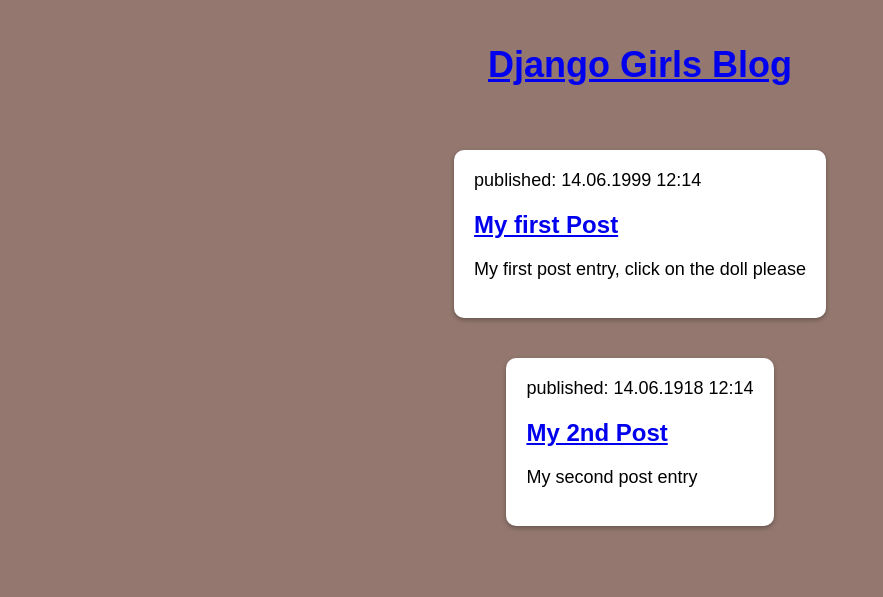
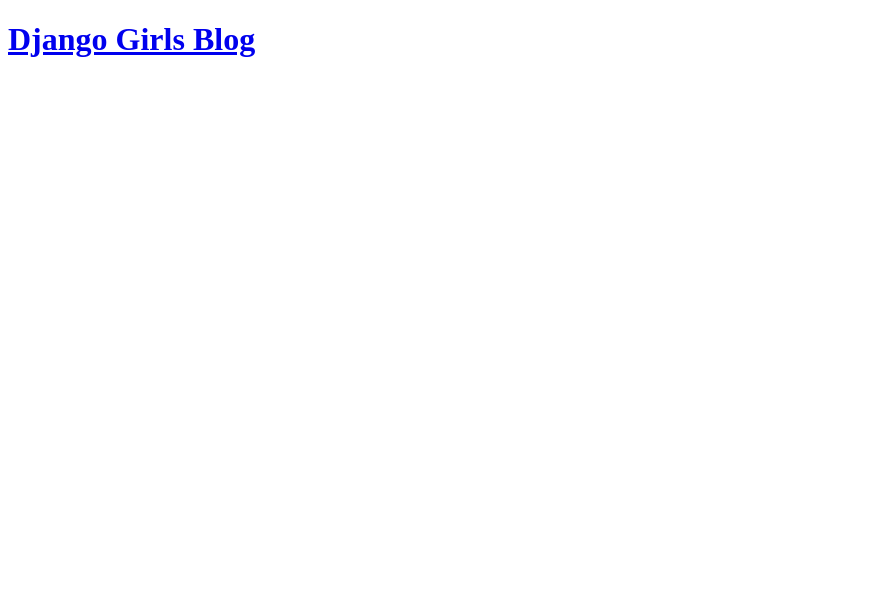
Before and after one commit to gemapazb/my-first-blog, a Django app: template blog/templates/blog/post_list.html in a window 1280 px wide. Shown: the top 597 px of the page, without its empty margins (0-883 px from the left). After the commit the page ends 57 px from the top, so only its background shows below. Run offline with Django 3.2, Linux system fonts and the light colour scheme; the template is opened without the code that fills it, so the values that code supplies are empty.

Commit message:
Changed bodypotse

```diff
--- a/blog/templates/blog/post_list.html
+++ b/blog/templates/blog/post_list.html
@@ -2,75 +2,11 @@
 <html>
     <head>
         <title>Ivy Tech 2023/Gema Paz Barcenas</title>
-        <style>
-            body {
-                background-color: #94786f;
-                margin: 0;
-                padding: 0;
-                display: flex;
-                flex-direction: column;
-                align-items: center;
-                font-family: Arial, sans-serif;
-                font-size: 18px;
-              }
-
-              header {
-                text-align: center;
-                padding: 20px;
-              }
-
-              article {
-                max-width: 800px;
-                padding: 20px;
-                margin: 20px 0;
-                background-color: #fff;
-                border-radius: 10px;
-                box-shadow: 0 2px 5px rgba(0, 0, 0, 0.3);
-              }
-
-              h1 {
-                font-size: 36px;
-              }
-
-              h2 {
-                font-size: 24px;
-              }
-
-              p {
-                font-size: 18px;
-              }
-
-              .button-image {
-                width: 300px;
-                height: 300px;
-                position: absolute;
-                top: 600px;
-                left: calc(50% - 155px);
-              }
-
-        </style>
     </head>
     <body>
         <header>
             <h1><a href="/">Django Girls Blog</a></h1>
         </header>
 
-
-
-        <div class="content-wrapper">
-            <a href="https://stars.chromeexperiments.com"><img class="button-image" src="https://cdn.discordapp.com/attachments/1088266744537292843/1093615473008062574/Hema_None_b4730879-6785-43be-a412-abce97935a48.png" alt="Button Image"></a>
-        </div>
-
-        <article>
-            <time>published: 14.06.1999 12:14</time>
-            <h2><a href="/">My first Post</a></h2>
-            <p>My first post entry, click on the doll please</p>
-        </article>
-
-        <article>
-            <time>published: 14.06.1918 12:14</time>
-            <h2><a href="/">My 2nd Post</a></h2>
-            <p>My second post entry</p>
-        </article>
     </body>
 </html>
--- a/blog/views.py
+++ b/blog/views.py
@@ -1,5 +1,8 @@
 from django.shortcuts import render
+from django.utils import timezone
+from.models import Post
 
 # Create your views here.
 def post_list(request):
-    return render(request, 'blog/post_list.html',{})
+    posts = Post.objects.filter(published_date__lte=timezone.now()).order_by('published_date')
+    return render(request, 'blog/post_list.html',{}, {'posts': posts})
```
